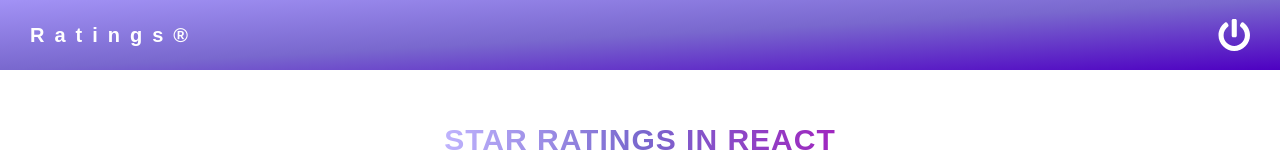
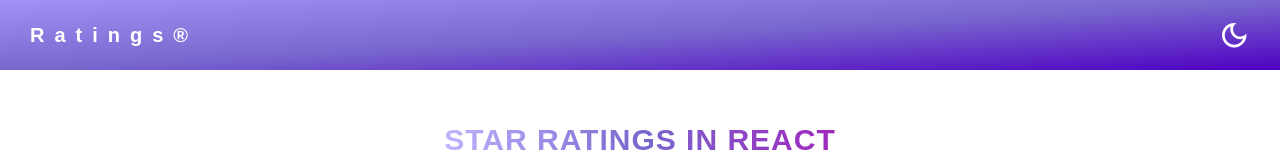
Before and after one commit to esteemayo/react-ratings, a React (Create React App) app: page / in a window 1280 px wide. Shown: the top 160 px of the page. Built offline with nearby package versions, Linux system fonts and the light colour scheme.

Commit message:
changed toggle icons

```diff
--- a/src/components/Navbar.jsx
+++ b/src/components/Navbar.jsx
@@ -1,4 +1,4 @@
-import { FaLightbulb, FaPowerOff } from 'react-icons/fa';
+import { DarkModeOutlined, LightModeOutlined } from '@mui/icons-material';
 import { useDarkModeGlobalContext } from 'context/darkmode/DarkModeContext';
 
 const Navbar = () => {
@@ -11,9 +11,9 @@ const Navbar = () => {
       </div>
       <div className='navbar__right'>
         {darkMode ? (
-          <FaLightbulb className='toggle-icon' onClick={toggle} />
+          <LightModeOutlined className='toggle-icon' onClick={toggle} />
         ) : (
-          <FaPowerOff className='toggle-icon' onClick={toggle} />
+          <DarkModeOutlined className='toggle-icon' onClick={toggle} />
         )}
       </div>
     </nav>
```
